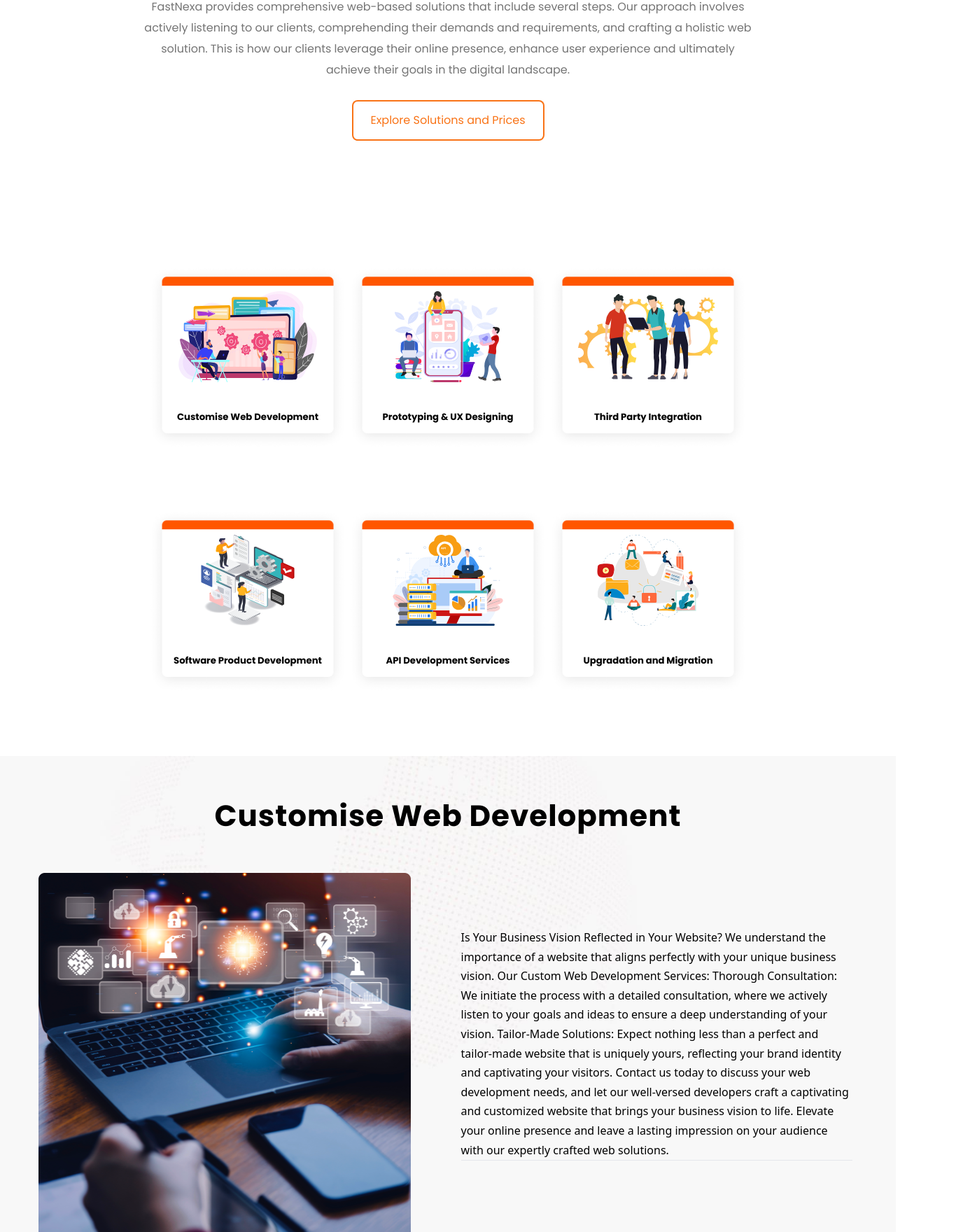
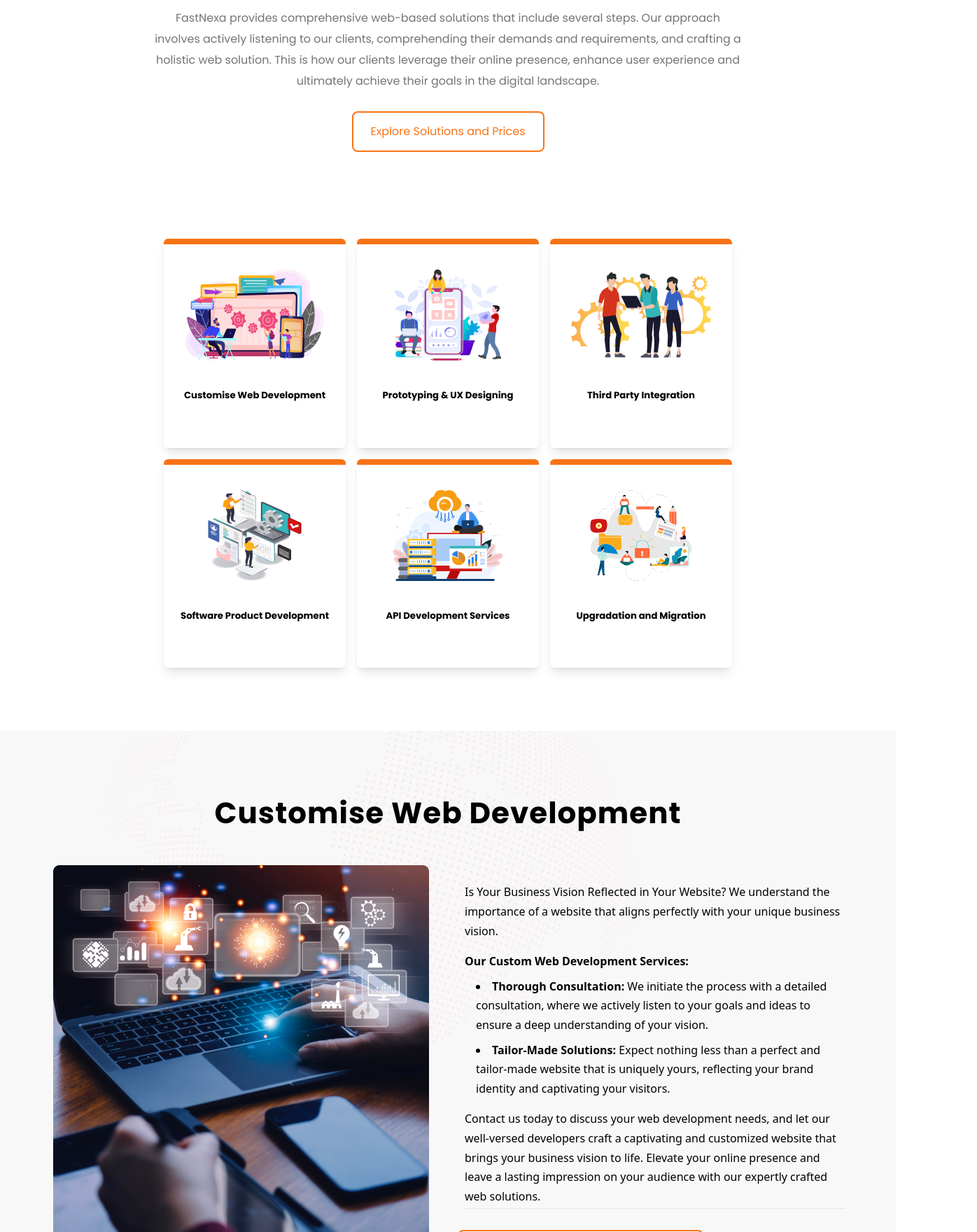
Before and after one commit to habibzia007/fastnexa-frontend-code, a React (Vite) app in the folder frontend/: page /technology in a window 1280 px wide. Shown: the part 651-2411 px from the top of the page at 70% size, 1396 px wide, since content can reach past the window. Built offline with nearby package versions, Linux system fonts and the light colour scheme.

Commit message:
technology page responsive

```diff
--- a/frontend/src/components/technology/customise/Customise.jsx
+++ b/frontend/src/components/technology/customise/Customise.jsx
@@ -1,57 +1,125 @@
-import React from 'react'
-import serviceImage from '../../../assets/images/service.png';
+import React from "react";
+import serviceImage from "../../../assets/images/service.png";
 import bg from "../../../assets/images/contactbg.jpg";
 
-
-
-
-
 const backgroundImageStyle = {
-  backgroundImage: ` url(${bg})`,
+  backgroundImage: `url(${bg})`,
   backgroundSize: "cover",
   backgroundPosition: "center",
 };
 
 const Customise = () => {
   return (
-  <div className="outer-div flex flex-col items-center justify-between h-[800px] w-full mb-[150px]" style={backgroundImageStyle}>
-    <h3 className='font-Poppins text-[42px] font-bold leading-[61.08px] tracking-[1px] mt-[55px]'>
+    <div
+      className="outer-div flex flex-col items-center gap-3 h-auto min-h-[516px] w-full mb-[150px] lg:py-8 px-4"
+      style={backgroundImageStyle}
+    >
+      <h3 className="font-Poppins text-[32px] sm:text-[42px] font-bold leading-[41px] sm:leading-[61.08px] tracking-[1px] mt-[55px] text-center">
         Customise Web Development
       </h3>
-
-    <div className=" w-[1512px] h-[764px] flex justify-center items-center">
-
+      <div className="w-full  sm:max-w-[700px] lg:max-w-[1184px] flex  flex-col-reverse  lg:flex-row justify-center items-center lg:mt-8 ">
         {/* left side (IMAGE) */}
-      <div className=" w-1/2">
+        <div className="w-full lg:w-1/2   justify-center lg:justify-start">
           <img
-          className="w-[532px] h-[582px] ml-[160px]"
+            className="w-full sm:w-[600px] lg:w-[537px] lg:h-[480] mt-4 lg:mt-0 mx-auto"
             src={serviceImage}
             alt=""
           />
         </div>
-
-        {/* right side () */}
-        <div className='w-[575px] h-[456px] mr-[160px]' >
-
-        <div className="mx-2 my-4 border-b text-[16px] leading-[27.59px]">
+        {/* right side (TEXT) */}
+        <div className="w-full lg:w-1/2 flex flex-col justify-center items-center lg:items-start mt-8 lg:mt-0 px-4">
+          <div className="mx-2 my-4 h-[466px] border-b text-[14px] sm:text-[16px] leading-[24px] sm:leading-[27.59px] text-center lg:text-start max-w-[600px] lg:max-w-full">
             <p>
-            Is Your Business Vision Reflected in Your Website? We understand the importance of a website that aligns perfectly with your unique business vision.
+              Is Your Business Vision Reflected in Your Website? We understand
+              the importance of a website that aligns perfectly with your unique
+              business vision.
+            </p>
+            <p className="mt-4 font-semibold">
               Our Custom Web Development Services:
-            Thorough Consultation: We initiate the process with a detailed consultation, where we actively listen to your goals and ideas to ensure a deep understanding of your vision.
-            Tailor-Made Solutions: Expect nothing less than a perfect and tailor-made website that is uniquely yours, reflecting your brand identity and captivating your visitors.
-            Contact us today to discuss your web development needs, and let our well-versed developers craft a captivating and customized website that brings your business vision to life.
-            Elevate your online presence and leave a lasting impression on your audience with our expertly crafted web solutions.
+            </p>
+            <ul className="list-disc list-inside ml-4">
+              <li className="mt-2">
+                <span className="font-semibold">Thorough Consultation:</span> We
+                initiate the process with a detailed consultation, where we
+                actively listen to your goals and ideas to ensure a deep
+                understanding of your vision.
+              </li>
+              <li className="mt-2">
+                <span className="font-semibold">Tailor-Made Solutions:</span>{" "}
+                Expect nothing less than a perfect and tailor-made website that
+                is uniquely yours, reflecting your brand identity and
+                captivating your visitors.
+              </li>
+            </ul>
+            <p className="mt-4">
+              Contact us today to discuss your web development needs, and let
+              our well-versed developers craft a captivating and customized
+              website that brings your business vision to life. Elevate your
+              online presence and leave a lasting impression on your audience
+              with our expertly crafted web solutions.
             </p>
           </div>
-
-        <button className="font-Poppins text-[16px] w-[347px] h-[50px] left-[160px] ml-[25px] mt-[130px] ring-2 text-orange-500 rounded-md ring-orange-500 hover:bg-orange-500 hover:text-white transition-colors  duration-500">
+          <button className="font-Poppins text-[14px] sm:text-[16px] w-full max-w-[347px] h-[50px] mt-4 ring-2 text-orange-500 rounded-md ring-orange-500 hover:bg-orange-500 hover:text-white transition-colors duration-500">
             Get a Quote
           </button>
         </div>
       </div>
     </div>
+  );
+};
 
-  )
-}
+export default Customise;
 
-export default Customise
+// import React from 'react'
+// import serviceImage from '../../../assets/images/service.png';
+// import bg from "../../../assets/images/contactbg.jpg";
+
+// const backgroundImageStyle = {
+//   backgroundImage: ` url(${bg})`,
+//   backgroundSize: "cover",
+//   backgroundPosition: "center",
+// };
+
+// const Customise = () => {
+//   return (
+//   <div className="outer-div flex flex-col items-center justify-between h-[800px] w-full mb-[150px]" style={backgroundImageStyle}>
+//     <h3 className='font-Poppins text-[42px] font-bold leading-[61.08px] tracking-[1px] mt-[55px]'>
+//       Customise Web Development
+//     </h3>
+
+//     <div className=" w-[1512px] h-[764px] flex justify-center items-center">
+
+//       {/* left side (IMAGE) */}
+//       <div className=" w-1/2">
+//         <img
+//           className="w-[532px] h-[582px] ml-[160px]"
+//           src={serviceImage}
+//           alt=""
+//         />
+//       </div>
+
+//         {/* right side () */}
+//         <div className='w-[575px] h-[456px] mr-[160px]' >
+
+//         <div className="mx-2 my-4 border-b text-[16px] leading-[27.59px]">
+//           <p>
+//             Is Your Business Vision Reflected in Your Website? We understand the importance of a website that aligns perfectly with your unique business vision.
+//             Our Custom Web Development Services:
+//             Thorough Consultation: We initiate the process with a detailed consultation, where we actively listen to your goals and ideas to ensure a deep understanding of your vision.
+//             Tailor-Made Solutions: Expect nothing less than a perfect and tailor-made website that is uniquely yours, reflecting your brand identity and captivating your visitors.
+//             Contact us today to discuss your web development needs, and let our well-versed developers craft a captivating and customized website that brings your business vision to life.
+//             Elevate your online presence and leave a lasting impression on your audience with our expertly crafted web solutions.
+//           </p>
+//         </div>
+
+//         <button className="font-Poppins text-[16px] w-[347px] h-[50px] left-[160px] ml-[25px] mt-[130px] ring-2 text-orange-500 rounded-md ring-orange-500 hover:bg-orange-500 hover:text-white transition-colors  duration-500">
+//           Get a Quote
+//         </button>
+//       </div>
+//     </div>
+//   </div>
+
+//   )
+// }
+
+// export default Customise
--- a/frontend/src/components/technology/intro/Intro.jsx
+++ b/frontend/src/components/technology/intro/Intro.jsx
@@ -1,32 +1,22 @@
 import React from "react";
-import bg from "../../../assets/images/whatweprovidebg.jpeg";
 import group from "../../../assets/images/group.png";
 import rightArrow from "../../../assets/images/rightArrow.png";
-// import WhatWeProvideCard from "./Card";
 import { WhatWeProvideData } from "../../../utils/fakedb/data";
 
 const Intro = () => {
-  const backgroundImageStyle = {
-    backgroundImage: ` url(${bg})`,
-    backgroundSize: "cover",
-    backgroundPosition: "center",
-  };
   return (
-    <div className="relative h-[450px]  mt-[23px] w-full">
-      <div className="w-[874px] h-[320px]  mx-auto  pt-[37px] ">
-        <h3 className="font-Poppins font-bold text-[36px] text-[#1F1F1F] leading-[54.08px]  text-center">
-        Outperform your competitors with exceptional Web Development Services
+    <div className="container mx-auto mt-[23px] p-4 max-w-[874px]  border-orange-500">
+      <div className="w-full h-auto pt-[37px]">
+        <h3 className="font-Poppins font-bold text-[24px] sm:text-[36px] leading-[34px] sm:leading-[54.08px] text-[#1F1F1F] text-center">
+          Outperform your competitors with exceptional Web Development Services
         </h3>
-        <p className=" font-Poppins text-[16px] text-[#747474] leading-[30px]  text-center mt-[30px]">
-        FastNexa provides comprehensive web-based solutions that include several steps.
-        Our approach involves actively listening to our clients, comprehending their demands and requirements,
-        and crafting a holistic web solution. This is how our clients leverage their online presence, enhance user
-        experience and ultimately achieve their goals in the digital landscape.
+        <p className="font-Poppins text-[14px] sm:text-[16px] leading-[22px] sm:leading-[30px] text-[#747474] font-normal text-center mt-[20px] sm:mt-[30px]">
+          FastNexa provides comprehensive web-based solutions that include several steps. Our approach involves actively listening to our clients, comprehending their demands and requirements, and crafting a holistic web solution. This is how our clients leverage their online presence, enhance user experience and ultimately achieve their goals in the digital landscape.
         </p>
         <div className="flex justify-center">
-        <button className="font-Poppins text-[16px] w-[271px] h-[54px] mt-[30px] ring-2 text-orange-500 rounded-md ring-orange-500 hover:bg-orange-500 hover:text-white transition-colors  duration-500">
-          Explore Solutions and Prices
-        </button>
+          <button className="font-Poppins text-[14px] sm:text-[16px] w-full max-w-[271px] h-[50px] sm:h-[54px] mt-[20px] sm:mt-[30px] ring-2 text-orange-500 rounded-md ring-orange-500 hover:bg-orange-500 hover:text-white transition-colors duration-500">
+            Explore Solutions and Prices
+          </button>
         </div>
       </div>
     </div>
@@ -34,3 +24,44 @@ const Intro = () => {
 };
 
 export default Intro;
+
+
+
+// import React from "react";
+// import bg from "../../../assets/images/whatweprovidebg.jpeg";
+// import group from "../../../assets/images/group.png";
+// import rightArrow from "../../../assets/images/rightArrow.png";
+// // import WhatWeProvideCard from "./Card";
+// import { WhatWeProvideData } from "../../../utils/fakedb/data";
+
+// const Intro = () => {
+//   const backgroundImageStyle = {
+//     backgroundImage: ` url(${bg})`,
+//     backgroundSize: "cover",
+//     backgroundPosition: "center",
+//   };
+//   return (
+//     <div className="container mx-auto relative h-[327px]  mt-[23px] w-[874px]">
+//       <div className="w-[874px] h-[320px]  mx-auto  pt-[37px] ">
+//         <h3 className="font-Poppins font-bold text-[36px] leading-[54.08px]  text-[#1F1F1F]  text-center">
+//           Outperform your competitors with exceptional Web Development Services
+//         </h3>
+//         <p className=" font-Poppins text-[16px] leading-[30px] text-[#747474] font-normal  text-center mt-[30px]">
+//           FastNexa provides comprehensive web-based solutions that include
+//           several steps. Our approach involves actively listening to our
+//           clients, comprehending their demands and requirements, and crafting a
+//           holistic web solution. This is how our clients leverage their online
+//           presence, enhance user experience and ultimately achieve their goals
+//           in the digital landscape.
+//         </p>
+//         <div className="flex justify-center">
+//           <button className="font-Poppins text-[16px] w-[271px] h-[54px] mt-[30px] ring-2 text-orange-500 rounded-md ring-orange-500 hover:bg-orange-500 hover:text-white transition-colors  duration-500">
+//             Explore Solutions and Prices
+//           </button>
+//         </div>
+//       </div>
+//     </div>
+//   );
+// };
+
+// export default Intro;
--- a/frontend/src/components/technology/introCard/IntroCard.jsx
+++ b/frontend/src/components/technology/introCard/IntroCard.jsx
@@ -1,5 +1,4 @@
 import React from "react";
-import cardbg from "../../../assets/images/cardbg.png";
 import card1 from "../../../assets/card1-tech.svg";
 import card2 from "../../../assets/card2-tech.svg";
 import card3 from "../../../assets/card3-tech.svg";
@@ -7,134 +6,38 @@ import card4 from "../../../assets/card4-tech.svg";
 import card5 from "../../../assets/card5-tech.svg";
 import card6 from "../../../assets/card6-tech.svg";
 
-const card = {
-  backgroundImage: ` url(${cardbg})`,
-  backgroundSize: "cover",
-  backgroundPosition: "center",
-};
+const cardsData = [
+  { imgSrc: card1, text: "Customise Web Development" },
+  { imgSrc: card2, text: "Prototyping & UX Designing" },
+  { imgSrc: card3, text: "Third Party Integration" },
+  { imgSrc: card4, text: "Software Product Development" },
+  { imgSrc: card5, text: "API Development Services" },
+  { imgSrc: card6, text: "Upgradation and Migration" },
+];
 
 const IntroCard = () => {
   return (
-    // Outer Div
-    <div className="w-full h-[610px] mt-[110px] mb-[90px]">
-      {/* Top Div */}
-      <div className="w-[930px] h-[261px] flex flex-center mx-auto justify-center mb-[87px]">
-        {/* Card 1 */}
+    <div className="w-full mt-[110px] mb-[90px] flex justify-center">
+      <div className="max-w-[930px] grid grid-cols-1 md:grid-cols-2 lg:grid-cols-3 gap-4 mx-4">
+        {cardsData.map((card, index) => (
           <div
-          className="w-[286px] h-[261px] rounded overflow-hidden"
-          style={card}
+            key={index}
+            className="border-t-8 border-orange-500 rounded-md overflow-hidden bg-white shadow-lg"
           >
             <div className="px-6 py-4">
-            <div>
+              <div className="flex justify-center">
                 <img
-                className="w-[200px] h-[130px] mx-auto mt-5"
-                src={card1}
-                alt=""
+                  className="w-[200px] h-[130px] mt-5"
+                  src={card.imgSrc}
+                  alt={card.text}
                 />
               </div>
               <div className="font-Poppins font-bold text-[13.23px] leading-[100.59px] mb-2 text-center">
-              Customise Web Development
+                {card.text}
               </div>
             </div>
           </div>
-
-        {/* Card 2 */}
-        <div
-          className="w-[286px] h-[261px] rounded overflow-hidden"
-          style={card}
-        >
-          <div className="px-6 py-4">
-            <div>
-              <img
-                className="w-[200px] h-[130px] mx-auto mt-5"
-                src={card2}
-                alt=""
-              />
-            </div>
-            <div className="font-Poppins font-bold text-[13.23px] leading-[100.59px] mb-2 text-center">
-              Prototyping & UX Designing
-            </div>
-          </div>
-        </div>
-
-        {/* Card 3 */}
-        <div
-          className="w-[286px] h-[261px] rounded overflow-hidden"
-          style={card}
-        >
-          <div className="px-6 py-4">
-            <div>
-              <img
-                className="w-[200px] h-[130px] mx-auto mt-5"
-                src={card3}
-                alt=""
-              />
-            </div>
-            <div className="font-Poppins font-bold text-[13.23px] leading-[100.59px] mb-2 text-center">
-              Third Party Integration
-            </div>
-          </div>
-        </div>
-      </div>
-
-      {/* Bottom Div */}
-      <div className="w-[930px] h-[261px] flex flex-center mx-auto justify-center items-center">
-        {/* Card 4 */}
-        <div
-          className="w-[286px] h-[261px] rounded overflow-hidden"
-          style={card}
-        >
-          <div className="px-6 py-4">
-            <div>
-              <img
-                className="w-[200px] h-[130px] mx-auto mt-5"
-                src={card4}
-                alt=""
-              />
-            </div>
-            <div className="font-Poppins font-bold text-[13.23px] leading-[100.59px] mb-2 text-center">
-              Software Product Development
-            </div>
-          </div>
-        </div>
-
-        {/* Card 5 */}
-        <div
-          className="w-[286px] h-[261px] rounded overflow-hidden"
-          style={card}
-        >
-          <div className="px-6 py-4">
-            <div>
-              <img
-                className="w-[200px] h-[130px] mx-auto mt-5"
-                src={card5}
-                alt=""
-              />
-            </div>
-            <div className="font-Poppins font-bold text-[13.23px] leading-[100.59px] mb-2 text-center">
-              API Development Services
-            </div>
-          </div>
-        </div>
-
-        {/* Card 6 */}
-        <div
-          className="w-[286px] h-[261px] rounded overflow-hidden"
-          style={card}
-        >
-          <div className="px-6 py-4">
-            <div>
-              <img
-                className="w-[200px] h-[130px] mx-auto mt-5"
-                src={card6}
-                alt=""
-              />
-            </div>
-            <div className="font-Poppins font-bold text-[13.23px] leading-[100.59px] mb-2 text-center">
-              Upgradation and Migration
-            </div>
-          </div>
-        </div>
+        ))}
       </div>
     </div>
   );
```
Also changed, not shown: frontend/src/components/Navbar.jsx (+5 -3 lines). Lines whose indentation alone changed are shown as unchanged.
